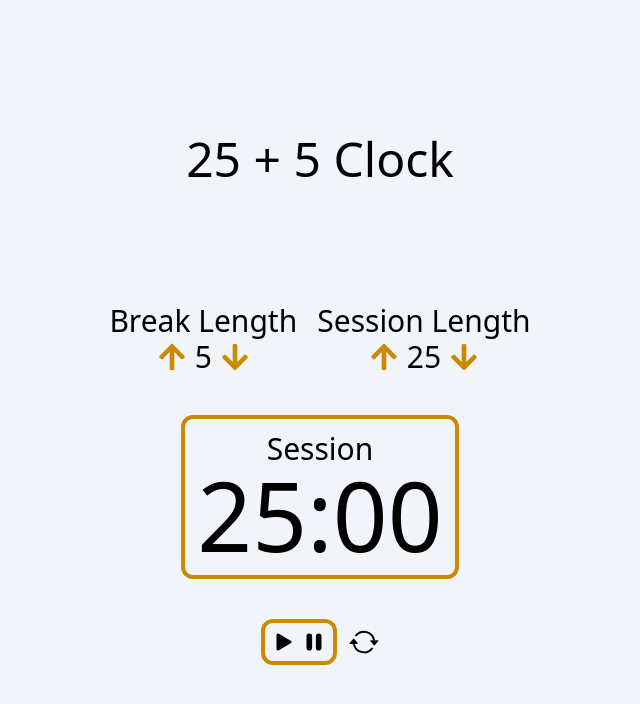
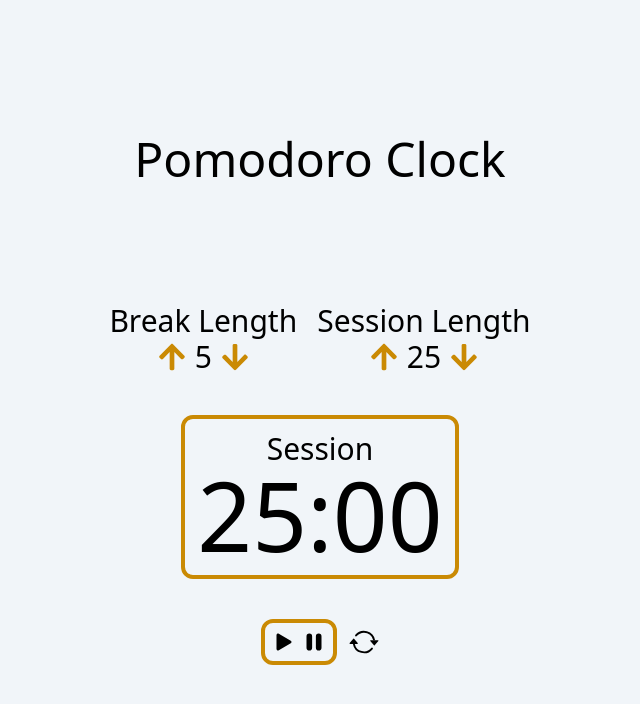
Before and after one commit to BaraouSaid/pomodoro_clock, a React (Vite) app: page / in a window 1280 px wide. Shown: the top 704 px of the page, without its empty margins (320-960 px from the left). Built offline with nearby package versions, Linux system fonts and the light colour scheme.

Commit message:
Changed the h1

```diff
--- a/src/App.jsx
+++ b/src/App.jsx
@@ -33,7 +33,7 @@ function App() {
     <>
       <div className="flex flex-col items-center justify-center w-full h-screen gap-10 text-3xl bg-slate-100">
         <div>
-          <h1 className="mb-20 text-5xl">25 + 5 Clock</h1>
+          <h1 className="mb-20 text-5xl">Pomodoro Clock</h1>
         </div>
         <div className="flex flex-row gap-5">
           <div className="flex flex-col items-center">
```
